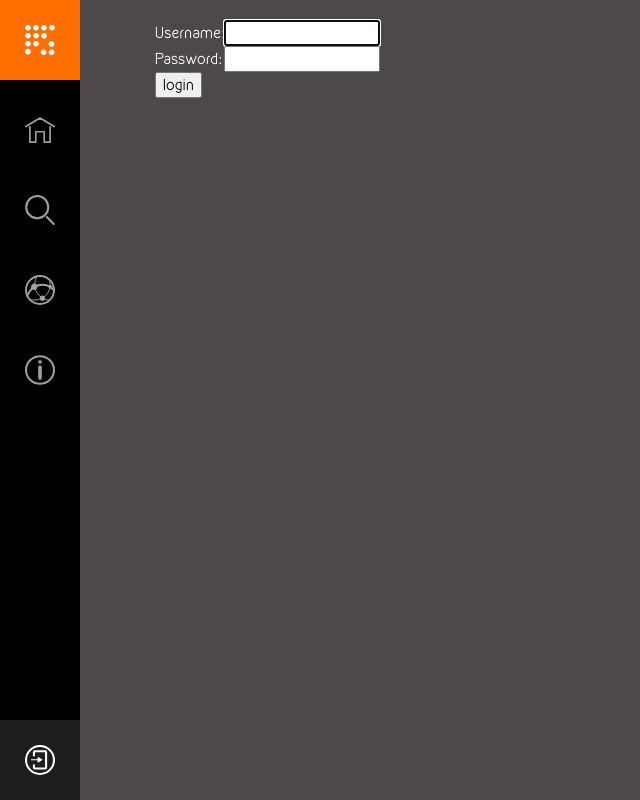
After one commit to kleingeist/muster, a Django app: page /muster/login/ in a window 1280 px wide. The commit adds this page. Shown: the whole page, without its empty margins (0-640 px from the left). Run offline with Django 3.2, Linux system fonts and the light colour scheme; some libraries are stand-ins or nearby versions; some web fonts are replaced.

Commit message:
first very simple login/logout draft for #16

```diff
--- a/musterapp/static/musterapp/css/default.css
+++ b/musterapp/static/musterapp/css/default.css
@@ -139,6 +139,10 @@ body {
   opacity: 1;
 }
 
+/* tmp login site */
+form.login input {
+  color: #000000;
+}
 
 /* Left Navigation */
 #nav-left {
@@ -164,7 +168,16 @@ body {
   padding: 25px;
 }
 
+#nav-left .unfolded {
+  height: 180px;
+}
+
 #nav-left a.login,
+#nav-left a.logout,
+#nav-left a.messages,
+#nav-left a.favourites,
+#nav-left a.history,
+#nav-left a.account,
 #nav-left .logo h1,
 #nav-left .nav a {
   width: 30px;
@@ -214,6 +227,10 @@ body {
 
 #nav-left a.login {
   background-image: url(../img/svg/login.svg);
+}
+
+#nav-left a.logout {
+  background-image: url(../img/svg/logout.svg);
 }
 
 /* left categorybrowser sidebar */
--- a/musterapp/static/musterapp/js/default.js
+++ b/musterapp/static/musterapp/js/default.js
@@ -1,4 +1,10 @@
 $(document).ready(function(){
+    /**
+     * Base sidebar, login
+     */
+    $("#nav-left .bottom .login").click(function(){
+        $("#login-modal").modal("show");
+    });
 
     /**
      * Page Browser
--- a/musterapp/templates/base.html
+++ b/musterapp/templates/base.html
@@ -20,8 +20,18 @@
             <li class="about"><a href="#">About</a></li>
         </ul>
 
+        {% if user.is_anonymous %}
         <div class="bottom">
             <a class="login" href="#">Login</a>
+        {% else %}
+        <div class="bottom">
+{% comment %}            <p class="name">{{ user.name }}</p>
+            <a class="account" href="#">My Account</a>
+            <a class="history" href="#">History</a>
+            <a class="favourites" href="#">Favourites</a>
+            <a class="messages" href="#">Messages</a>{% endcomment %}
+            <a class="logout" href="{% url 'django.contrib.auth.views.logout' %}">Logout</a>
+        {% endif %}
         </div>
     </nav>
 
@@ -41,6 +51,25 @@
 
     {% block root %}{% endblock %}
 
+    <div class="modal fade page-pattern modal-centered"
+         id="login-modal" data-keyboard="true" tabindex="-1">
+        <div class="modal-dialog">
+            <div class="modal-content">
+                <div class="modal-body">
+                    <form class="login" method="post"
+                          action="{% url 'django.contrib.auth.views.login' %}">
+                        {% csrf_token %}
+                        <input onClick="this.select()" type="text" name="username" value="username"
+                               id="username"/>
+                        <input onClick="this.select()" type="password" name="password" value="password"
+                               id="password"/>
+                        <input type="submit" value="login"/>
+                        <input type="hidden" name="next" value="{{ next }}"/>
+                    </form>
+                </div>
+            </div>
+        </div>
+    </div>
     <!-- jQuery (necessary for Bootstrap's JavaScript plugins) -->
     <script src="{% static 'musterapp/js/jquery-2.1.4.js' %}"></script>
     <!-- Include all compiled plugins (below), or include individual files as needed -->
--- /dev/null
+++ b/musterapp/templates/registration/login.html
@@ -0,0 +1,29 @@
+{% extends "base.html" %}
+
+{% block title %}Login{% endblock %}
+{% block bodyclass %}login{% endblock %}
+
+{% block content %}
+
+
+{% if form.errors %}
+    <p>Your username and password didn't match. Please try again.</p>
+{% endif %}
+    <form class="login" method="post"
+          action="{% url 'django.contrib.auth.views.login' %}">
+        {% csrf_token %}
+        <table>
+            <tr>
+                <td>{{ form.username.label_tag }}</td>
+                <td>{{ form.username }}</td>
+            </tr>
+            <tr>
+                <td>{{ form.password.label_tag }}</td>
+                <td>{{ form.password }}</td>
+            </tr>
+        </table>
+        <input type="submit" value="login"/>
+        <input type="hidden" name="next" value="{{ next }}"/>
+    </form>
+
+{% endblock %}
--- a/musterapp/urls.py
+++ b/musterapp/urls.py
@@ -3,6 +3,9 @@ from django.conf.urls import url
 from . import views
 
 urlpatterns = [
+    url(r'^login/$', 'django.contrib.auth.views.login'),
+    url(r'^logout/$', 'django.contrib.auth.views.logout',
+        {'next_page': '/muster/'}),
     url(r'^$', views.index, name='index'),
     url(r'^volume/(?P<volume_rid>[\w\.\-]+)$',
         views.volume_detail, name="volume_detail"),
--- a/mustersite/settings.py
+++ b/mustersite/settings.py
@@ -110,6 +110,7 @@ STATIC_URL = '/static/'
 MEDIA_URL = "/media/"
 MEDIA_ROOT = os.path.abspath(os.path.join(BASE_DIR, "media"))
 
+LOGIN_REDIRECT_URL = '/muster'
 
 try:
     from .local_settings import *
```
Also changed, not shown: musterapp/templates/registration/logout.html (added, +7 -0 lines), musterapp/migrations/0018_auto_20150620_1557.py (added), musterapp/static/musterapp/img/svg/logout.svg (added).
